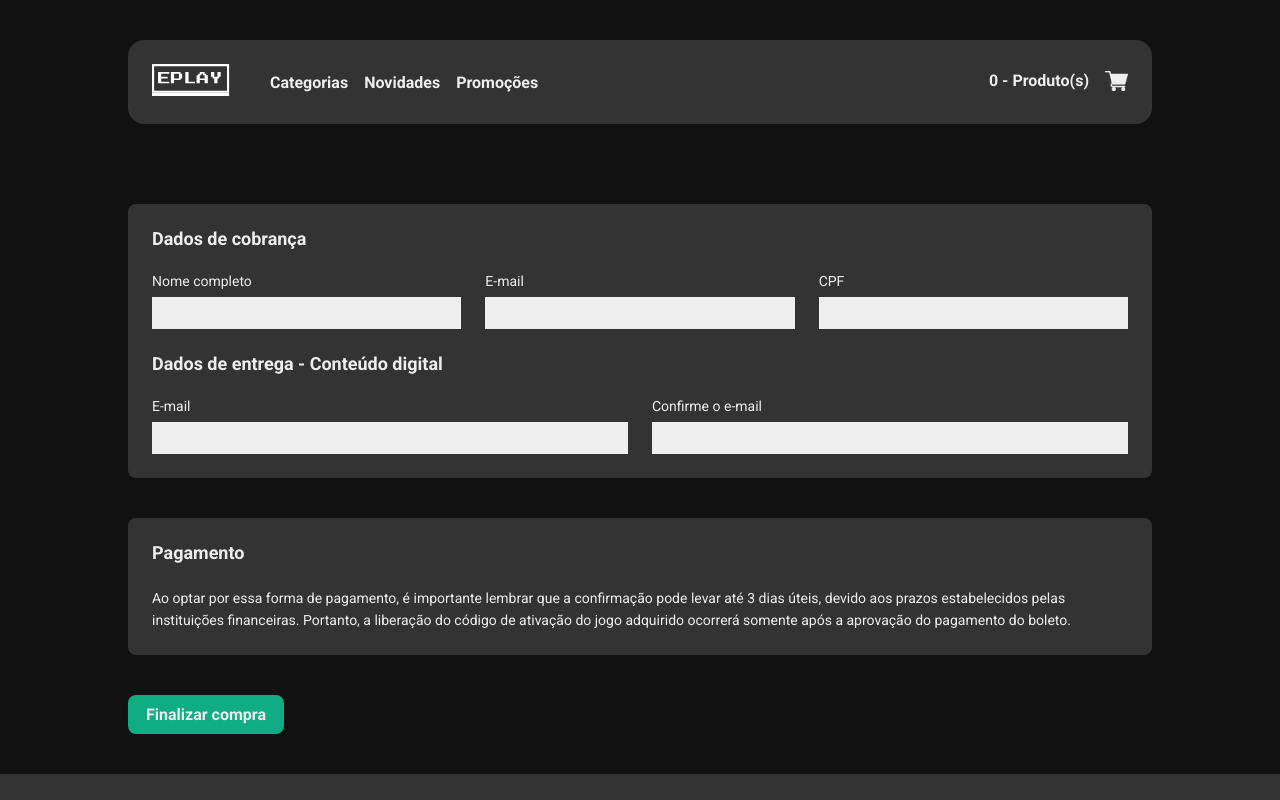
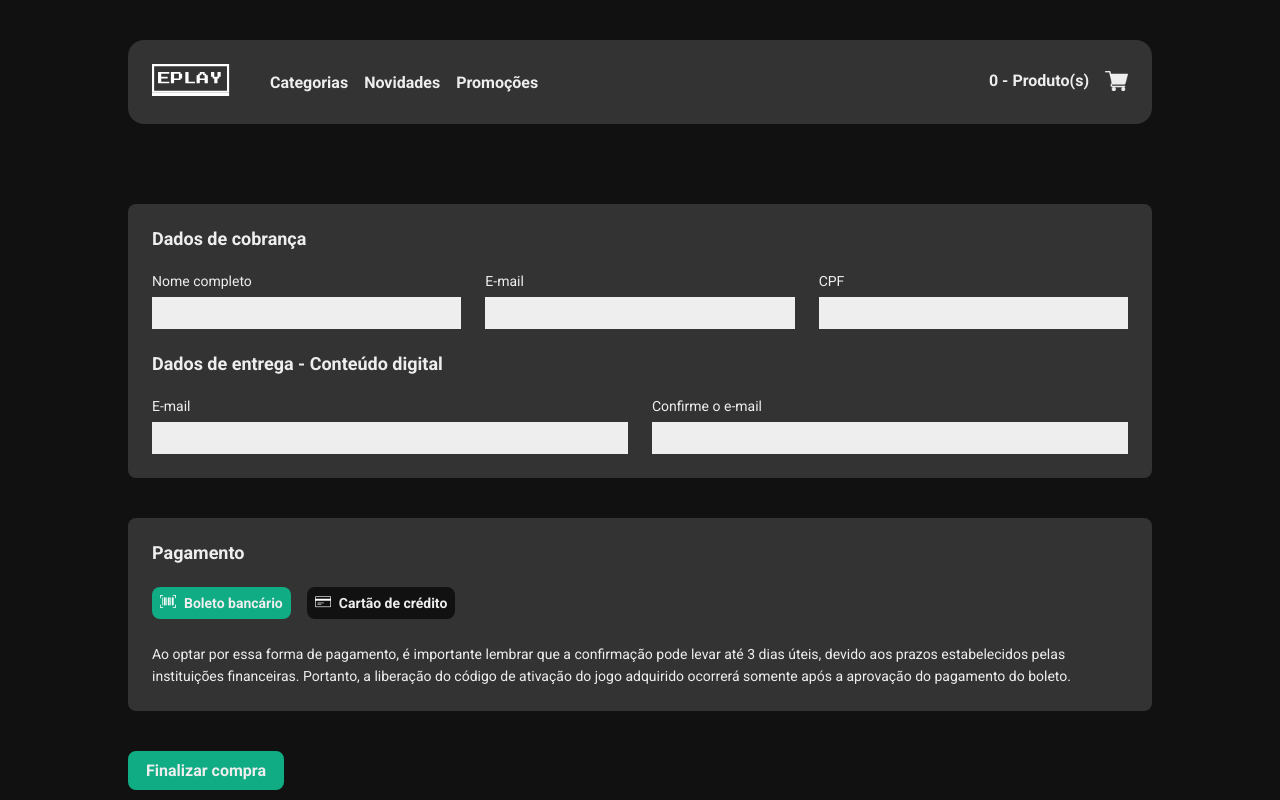
Before and after one commit to guicamargo19/eplay-games, a React (Create React App) app: page /checkout in a window 1280 px wide. Shown: the top 800 px of the page. Built offline with nearby package versions, Linux system fonts and the light colour scheme.

Commit message:
Finalizado criação das seções de pagamento

```diff
--- a/src/components/Checkout/index.tsx
+++ b/src/components/Checkout/index.tsx
@@ -1,8 +1,14 @@
+import { useState } from 'react'
 import Button from '../Button'
 import Card from '../Card'
-import { Group, Row } from './styles'
+import { Group, Row, TabButton } from './styles'
+import boleto from '../../assets/barcode.png'
+import card from '../../assets/credit-card.png'
 
-const Checkout = () => (
+const Checkout = () => {
+  const [payWithCard, setPayWithCard] = useState(false)
+
+  return (
     <div className="container">
       <Card title="Dados de cobrança">
         <>
@@ -34,20 +40,86 @@ const Checkout = () => (
         </>
       </Card>
       <Card title="Pagamento">
-      <div>
+        <>
+          <TabButton
+            isActive={!payWithCard}
+            onClick={() => setPayWithCard(false)}
+          >
+            <img src={boleto} alt="Boleto" />
+            Boleto bancário
+          </TabButton>
+          <TabButton
+            isActive={payWithCard}
+            onClick={() => setPayWithCard(true)}
+          >
+            <img src={card} alt="Cartão de crédito" />
+            Cartão de crédito
+          </TabButton>
+          <div className="margin-top">
+            {payWithCard ? (
+              <>
+                <Row>
+                  <Group>
+                    <label htmlFor="cardOwner">Nome do titular do cartão</label>
+                    <input type="text" id="cardOwner" />
+                  </Group>
+                  <Group>
+                    <label htmlFor="cpfCardOwner">
+                      CPF do titular do cartão
+                    </label>
+                    <input type="text" id="cpfCardOwner" />
+                  </Group>
+                </Row>
+                <Row marginTop="24px">
+                  <Group>
+                    <label htmlFor="cardDisplayName">Nome no cartão</label>
+                    <input type="text" id="cardDisplayName" />
+                  </Group>
+                  <Group>
+                    <label htmlFor="cardNumber">Número do cartão</label>
+                    <input type="text" id="cardNumber" />
+                  </Group>
+                  <Group maxWidth="123px">
+                    <label htmlFor="expiresMonth">Mês de vencimento</label>
+                    <input type="text" id="expiresMonth" />
+                  </Group>
+                  <Group maxWidth="123px">
+                    <label htmlFor="expiresYear">Ano de vencimento</label>
+                    <input type="text" id="expiresYear" />
+                  </Group>
+                  <Group maxWidth="48px">
+                    <label htmlFor="cardCode">CVV</label>
+                    <input type="text" id="cardCode" />
+                  </Group>
+                </Row>
+                <Row marginTop="24px">
+                  <Group maxWidth="150px">
+                    <label htmlFor="installments">Parcelamento</label>
+                    <select id="installments">
+                      <option value="">1x R$ 200,00</option>
+                      <option value="">2x R$ 105,00</option>
+                      <option value="">3x R$ 78,00</option>
+                    </select>
+                  </Group>
+                </Row>
+              </>
+            ) : (
               <p>
                 Ao optar por essa forma de pagamento, é importante lembrar que a
                 confirmação pode levar até 3 dias úteis, devido aos prazos
-          estabelecidos pelas instituições financeiras. Portanto, a liberação do
-          código de ativação do jogo adquirido ocorrerá somente após a aprovação
-          do pagamento do boleto.
+                estabelecidos pelas instituições financeiras. Portanto, a
+                liberação do código de ativação do jogo adquirido ocorrerá
+                somente após a aprovação do pagamento do boleto.
               </p>
+            )}
           </div>
+        </>
       </Card>
       <Button type="button" title="Clique aqui para finalizar a compra">
         Finalizar compra
       </Button>
     </div>
   )
+}
 
 export default Checkout
--- a/src/components/Checkout/styles.ts
+++ b/src/components/Checkout/styles.ts
@@ -1,13 +1,29 @@
 import styled from 'styled-components'
 import { Colors } from '../../styles'
 
-export const Row = styled.div`
+type GroupProps = {
+  maxWidth?: string
+}
+
+type RowProps = {
+  marginTop?: string
+}
+
+type TabButtonProps = {
+  isActive: boolean
+}
+
+export const Row = styled.div<RowProps>`
   display: flex;
+  align-items: flex-end;
   column-gap: 24px;
+  margin-top: ${(props) => props.marginTop || '0'};
 `
 
-export const Group = styled.div`
+export const Group = styled.div<GroupProps>`
   flex: auto;
+
+  max-width: ${(props) => props.maxWidth || 'auto'};
 
   label {
     font-size: 14px;
@@ -15,7 +31,8 @@ export const Group = styled.div`
     display: block;
   }
 
-  input {
+  input,
+  select {
     border: 1px solid ${Colors.whiteColor};
     background-color: ${Colors.whiteColor};
     height: 32px;
@@ -23,3 +40,21 @@ export const Group = styled.div`
     width: 100%;
   }
 `
+
+export const TabButton = styled.button<TabButtonProps>`
+  border-radius: 8px;
+  font-size: 14px;
+  font-weight: bold;
+  color: ${Colors.whiteColor};
+  background-color: ${(props) =>
+    props.isActive ? Colors.greenColor : Colors.blackColor};
+  height: 32px;
+  border: none;
+  margin-right: 16px;
+  padding: 0 8px;
+  cursor: pointer;
+
+  img {
+    margin-right: 8px;
+  }
+`
```
Also changed, not shown: src/assets/barcode.png (added), src/assets/credit-card.png (added). Lines whose indentation alone changed are shown as unchanged.
